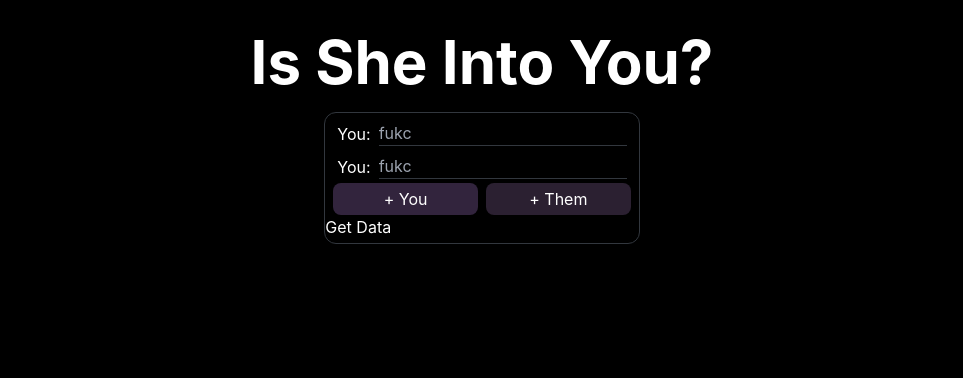
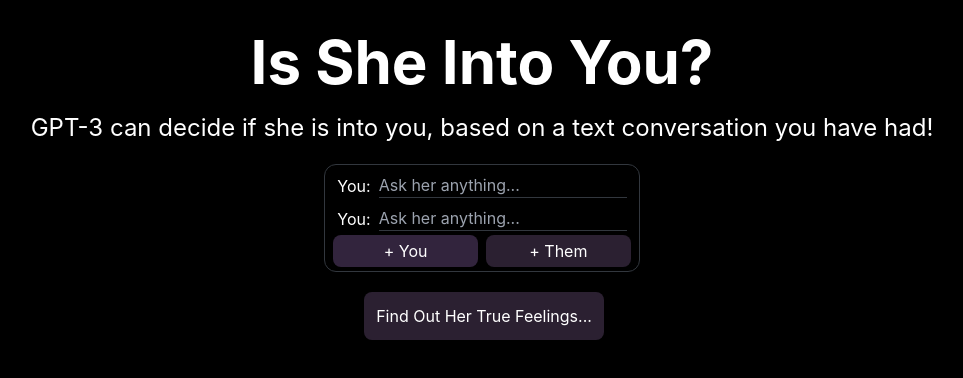
Before and after one commit to thomas-forbes/do-they-like-me, a Next.js app: page / in a window 1280 px wide. Shown: the top 378 px of the page, without its empty margins (158-1121 px from the left). Built offline with nearby package versions, Linux system fonts and the light colour scheme.

Commit message:
did some minor style changes

```diff
--- a/pages/Response.tsx
+++ b/pages/Response.tsx
@@ -6,13 +6,17 @@
   const fetchResponse = async () => {
     const answer = await fetch('api/response')
     const data = await answer.json()
-    console.log(data)
     setResponse(data.answer)
   }
 
   return (
     <div>
-      <button onClick={fetchResponse}>Get Data</button>
+      <button
+        className="flex-1 text-center rounded-lg p-3 my-5 ml-1 bg-[#2b2031]"
+        onClick={fetchResponse}
+      >
+        Find Out Her True Feelings...
+      </button>
       <div>{response}</div>
     </div>
   )
--- a/pages/api/response.ts
+++ b/pages/api/response.ts
@@ -14,7 +14,7 @@
   const openai = new OpenAIApi(configuration)
   const answer: any = await openai.createCompletion({
     model: 'text-davinci-002',
-    prompt: 'Say this is a test',
+    prompt: 'Is the woman romantically attracted to the man? (Yes, Maybe, Probably Not, No) /n Him: hey /n Her: go away',
     max_tokens: 256,
     temperature: 0,
   })
--- a/pages/index.tsx
+++ b/pages/index.tsx
@@ -6,7 +6,7 @@
       <p className="flex-1 text-white mr-2">You:</p>
       <input
         type="text"
-        placeholder="fukc"
+        placeholder="Ask her anything..."
         className="flex-3 bg-black border-b border-[#32373e]"
       ></input>
     </div>
@@ -17,6 +17,10 @@
   return (
     <div className="flex flex-col w-full h-full my-8 items-center">
       <h1 className="text-center font-bold text-6xl mb-5">Is She Into You?</h1>
+      <h2 className="text-center text-2xl mb-5">
+        GPT-3 can decide if she is into you, based on a text conversation you
+        have had!
+      </h2>
       {/* <div className="max-w-[82] bg-[#2b2031] h-24 rounded-lg"></div> */}
       <div className="border-[#32373e] border rounded-xl py-1">
         <Question />
@@ -30,8 +34,8 @@
             + Them
           </p>
         </div>
-        <Response />
       </div>
+      <Response />
     </div>
   )
 }
```
